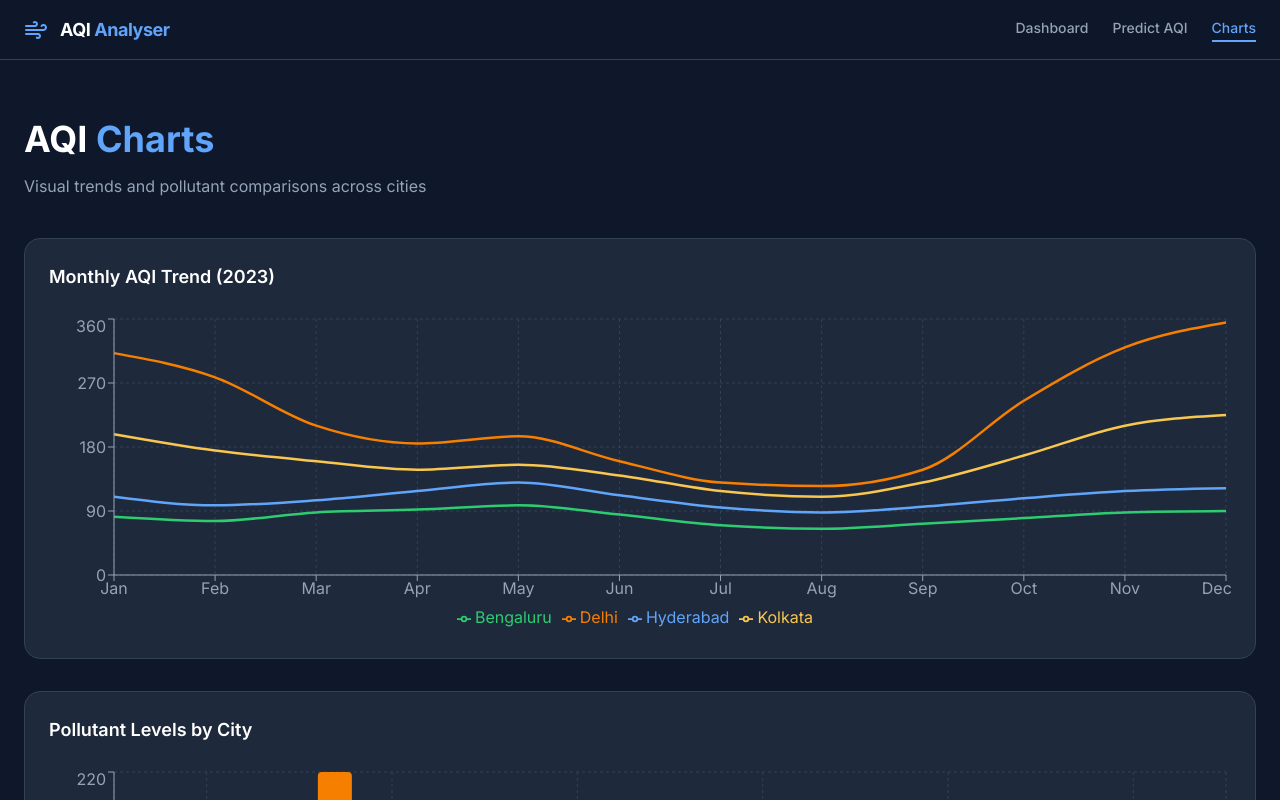
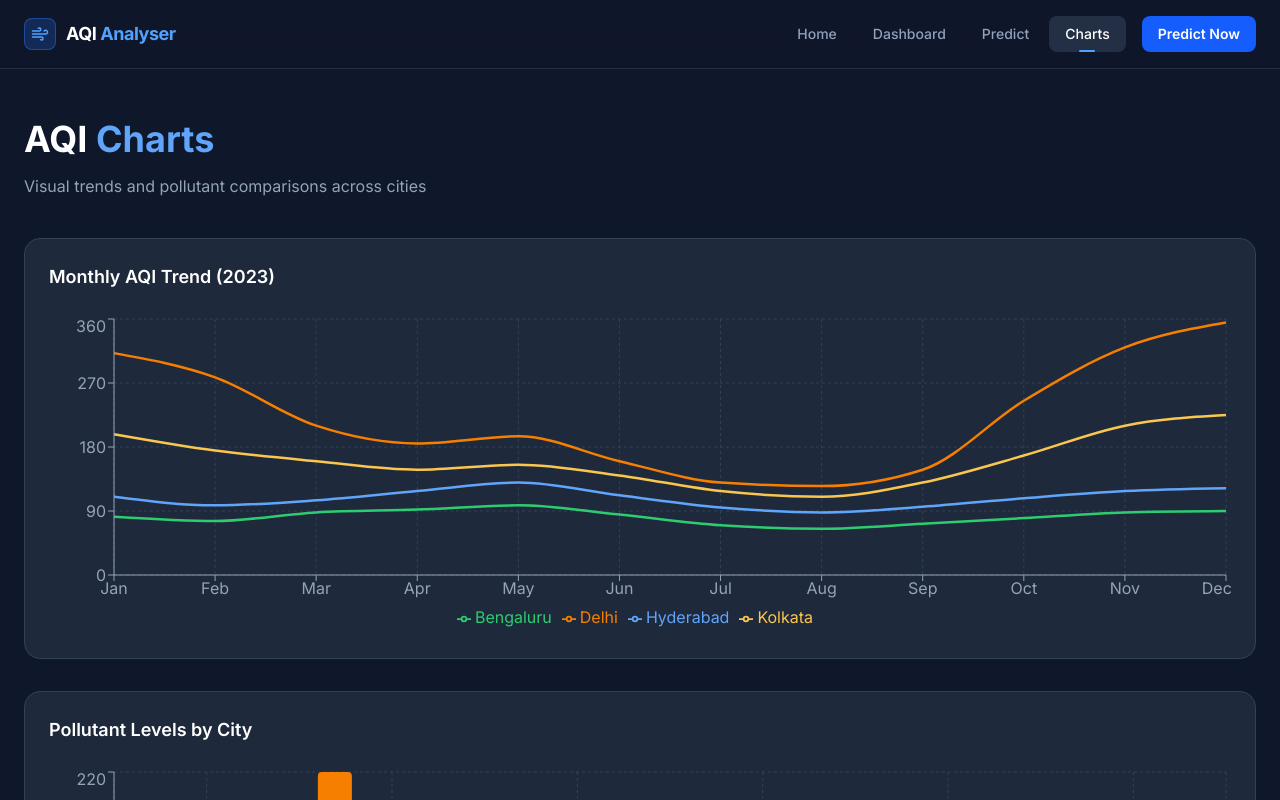
Before and after one commit to neeraj214/Air-Quality-Index-Analysis, a React app in the folder frontend/: page /charts in a window 1280 px wide. Shown: the top 800 px of the page. Built offline with nearby package versions, Linux system fonts and the light colour scheme; the HTML template or start-up script is replaced by a standard one.

Commit message:
feat: update Navbar with Home link, active indicator and mobile menu

```diff
--- a/frontend/src/components/Navbar.jsx
+++ b/frontend/src/components/Navbar.jsx
@@ -1,64 +1,116 @@
-import { motion } from 'framer-motion';
-import { Link, useLocation } from 'react-router-dom';
-import { Wind } from 'lucide-react';
+import { motion, AnimatePresence } from 'framer-motion';
+import { Link, useLocation }       from 'react-router-dom';
+import { Wind, Menu, X }           from 'lucide-react';
+import { useState }                from 'react';
 
 const navLinks = [
-  { path: '/',        label: 'Dashboard' },
-  { path: '/predict', label: 'Predict AQI' },
-  { path: '/charts',  label: 'Charts'     },
+  { path: '/',          label: 'Home'      },
+  { path: '/dashboard', label: 'Dashboard' },
+  { path: '/predict',   label: 'Predict'   },
+  { path: '/charts',    label: 'Charts'    },
 ];
 
 export default function Navbar() {
-  const location = useLocation();
+  const location  = useLocation();
+  const [open, setOpen] = useState(false);
 
   return (
     <motion.nav
       initial={{ y: -60, opacity: 0 }}
       animate={{ y: 0,   opacity: 1 }}
       transition={{ duration: 0.5 }}
-      style={{
-        position: 'fixed',
-        top: 0, left: 0, right: 0,
-        zIndex: 50,
-        backgroundColor: 'rgba(15, 23, 42, 0.85)',
-        backdropFilter: 'blur(12px)',
-        borderBottom: '1px solid #334155',
-      }}
+      className="fixed top-0 left-0 right-0 z-50 bg-slate-900/80
+                 backdrop-blur-md border-b border-slate-700/60"
     >
-      <div style={{
-        maxWidth: '80rem',
-        margin: '0 auto',
-        padding: '1rem 1.5rem',
-        display: 'flex',
-        alignItems: 'center',
-        justifyContent: 'space-between',
-      }}>
-        <div style={{ display: 'flex', alignItems: 'center', gap: '0.75rem' }}>
-          <Wind color="#60a5fa" size={24} />
-          <span style={{ color: 'white', fontWeight: 700, fontSize: '1.125rem', letterSpacing: '-0.025em' }}>
-            AQI <span style={{ color: '#60a5fa' }}>Analyser</span>
+      <div className="max-w-7xl mx-auto px-6 py-4 flex items-center
+                      justify-between">
+        {/* Logo */}
+        <Link to="/" className="flex items-center gap-2.5">
+          <div className="w-8 h-8 rounded-lg bg-blue-500/20
+                          border border-blue-500/40 flex items-center
+                          justify-center">
+            <Wind className="text-blue-400" size={18} />
+          </div>
+          <span className="text-white font-bold text-lg tracking-tight">
+            AQI <span className="text-blue-400">Analyser</span>
           </span>
+        </Link>
+
+        {/* Desktop links */}
+        <div className="hidden md:flex items-center gap-1">
+          {navLinks.map(link => {
+            const active = location.pathname === link.path;
+            return (
+              <Link
+                key={link.path}
+                to={link.path}
+                className={`relative px-4 py-2 rounded-lg text-sm
+                  font-medium transition-all duration-200
+                  ${active
+                    ? 'text-white bg-slate-700/60'
+                    : 'text-slate-400 hover:text-white hover:bg-slate-800'
+                  }`}
+              >
+                {link.label}
+                {active && (
+                  <motion.div
+                    layoutId="nav-indicator"
+                    className="absolute bottom-0 left-1/2 -translate-x-1/2
+                               w-4 h-0.5 bg-blue-400 rounded-full"
+                  />
+                )}
+              </Link>
+            );
+          })}
+
+          <Link
+            to="/predict"
+            className="ml-3 px-4 py-2 rounded-lg text-sm font-semibold
+                       text-white bg-blue-600 hover:bg-blue-500
+                       transition-colors duration-200"
+          >
+            Predict Now
+          </Link>
         </div>
-        <div style={{ display: 'flex', gap: '1.5rem' }}>
+
+        {/* Mobile hamburger */}
+        <button
+          className="md:hidden text-slate-400 hover:text-white"
+          onClick={() => setOpen(!open)}
+        >
+          {open ? <X size={22} /> : <Menu size={22} />}
+        </button>
+      </div>
+
+      {/* Mobile menu */}
+      <AnimatePresence>
+        {open && (
+          <motion.div
+            initial={{ opacity: 0, height: 0 }}
+            animate={{ opacity: 1, height: 'auto' }}
+            exit   ={{ opacity: 0, height: 0 }}
+            className="md:hidden border-t border-slate-700/60
+                       bg-slate-900/95 backdrop-blur-md px-6 py-4
+                       flex flex-col gap-2"
+          >
             {navLinks.map(link => (
               <Link
                 key={link.path}
                 to={link.path}
-              style={{
-                fontSize: '0.875rem',
-                fontWeight: 500,
-                textDecoration: 'none',
-                color: location.pathname === link.path ? '#60a5fa' : '#94a3b8',
-                borderBottom: location.pathname === link.path ? '2px solid #60a5fa' : '2px solid transparent',
-                paddingBottom: '2px',
-                transition: 'color 0.2s',
-              }}
+                onClick={() => setOpen(false)}
+                className={`px-4 py-2.5 rounded-lg text-sm font-medium
+                  transition-colors duration-200
+                  ${location.pathname === link.path
+                    ? 'text-white bg-slate-700'
+                    : 'text-slate-400 hover:text-white'
+                  }`}
               >
                 {link.label}
               </Link>
             ))}
-        </div>
-      </div>
+          </motion.div>
+        )}
+      </AnimatePresence>
     </motion.nav>
   );
 }
```
Lines whose indentation alone changed are shown as unchanged.
